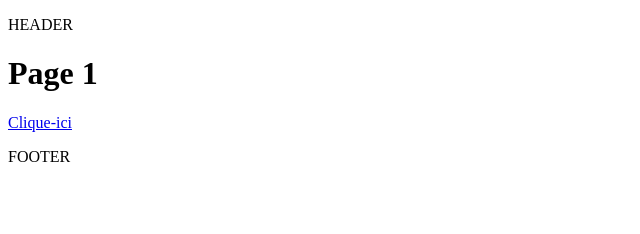
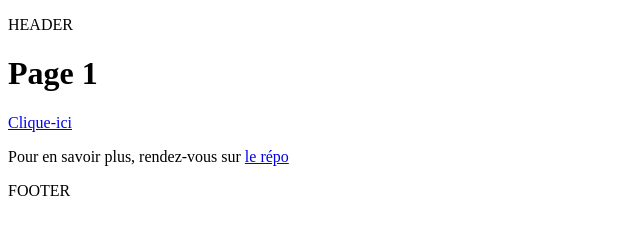
Before and after one commit to GlennCarroy/transition_usingBarba, a plain HTML site: page index.html in a window 1280 px wide. Shown: the whole page, without its empty margins (0-640 px from the left). Drawn offline with Linux system fonts and the light colour scheme.

Commit message:
ajouts des références

```diff
--- a/index.html
+++ b/index.html
@@ -14,6 +14,7 @@
   		<div class="cc">
     		<h1>Page 1</h1>
 			<a href="./index2.html">Clique-ici</a>
+			<p>Pour en savoir plus, rendez-vous sur <a href="https://github.com/GlennCarroy/transition_usingBarba">le répo</a></p>
   		</div>
 	</main>
 
```
Also changed, not shown: 1 other file.
